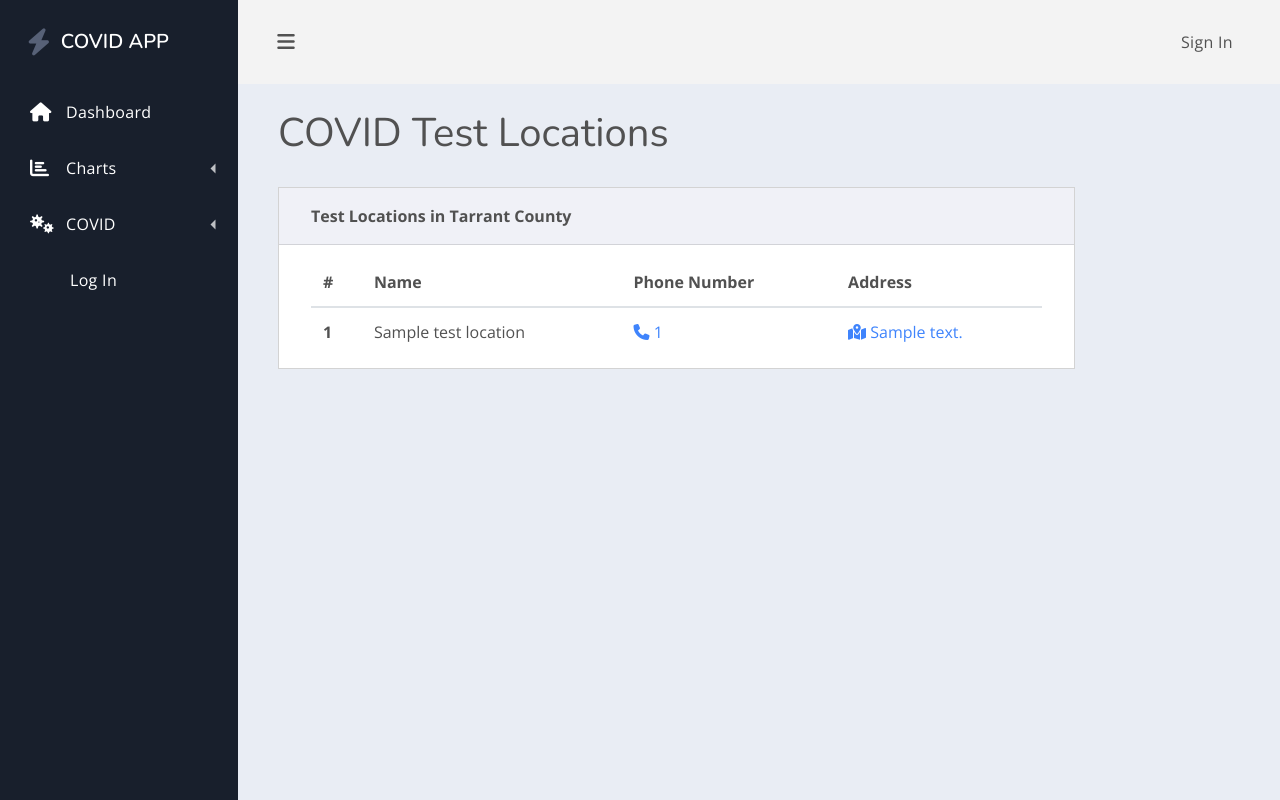
After one commit to ujjwalbgn/COVIDwebApp, a Django app: template healthcare/templates/healthcare/testLocationForm.html in a window 1280 px wide. The commit adds this page. Run offline with Django 3.2, Linux system fonts and the light colour scheme; the template is opened without the code that fills it: most values are stand-ins (such as "Sample title", 1, 10 or a date in 2020); some libraries are stand-ins or nearby versions.

Commit message:
test location added

```diff
--- a/healthcare/admin.py
+++ b/healthcare/admin.py
@@ -4,4 +4,4 @@ from django.contrib import admin
 from .models import *
 
 admin.site.register(Patient)
-admin.site.register(testLocation)
+admin.site.register(TestLocation)
--- a/healthcare/models.py
+++ b/healthcare/models.py
@@ -32,7 +32,7 @@ class Patient(models.Model):
 
         return display
 
-class testLocation(models.Model):
+class TestLocation(models.Model):
     name = models.CharField(max_length=200, null=False)
     address = models.CharField(max_length=500, null=True)
     phone_number = models.CharField(max_length= 200, null= True)
--- a/healthcare/templates/healthcare/main.html
+++ b/healthcare/templates/healthcare/main.html
@@ -10,7 +10,7 @@
     <link rel="stylesheet" href="{% static 'css/spur.css'%}">
     <script src="https://cdnjs.cloudflare.com/ajax/libs/Chart.js/2.7.3/Chart.bundle.min.js"></script>
     <script src="{% static '/js/chart-js-config.js'%}"></script>
-
+    <script src="https://use.fontawesome.com/d7a6814639.js"></script>
     <title>COVID APP</title>
 </head>
 
@@ -66,6 +66,7 @@
 <script src="https://cdnjs.cloudflare.com/ajax/libs/popper.js/1.14.7/umd/popper.min.js" integrity="sha384-UO2eT0CpHqdSJQ6hJty5KVphtPhzWj9WO1clHTMGa3JDZwrnQq4sF86dIHNDz0W1" crossorigin="anonymous"></script>
 <script src="https://stackpath.bootstrapcdn.com/bootstrap/4.3.1/js/bootstrap.min.js" integrity="sha384-JjSmVgyd0p3pXB1rRibZUAYoIIy6OrQ6VrjIEaFf/nJGzIxFDsf4x0xIM+B07jRM" crossorigin="anonymous"></script>
 <script src="{% static '/js/spur.js'%}"></script>
+
 </body>
 
 </html>
--- a/healthcare/templates/healthcare/nav.html
+++ b/healthcare/templates/healthcare/nav.html
@@ -20,34 +20,15 @@
                 <a href="chartjs.html" class="dash-nav-dropdown-item">Chart.js</a>
             </div>
         </div>
-        <div class="dash-nav-dropdown ">
+       <div class="dash-nav-dropdown">
             <a href="#!" class="dash-nav-item dash-nav-dropdown-toggle">
-                <i class="fas fa-cube"></i> Components </a>
+                <i class="fas fa-viruses"></i> COVID </a>
             <div class="dash-nav-dropdown-menu">
-                <a href="cards.html" class="dash-nav-dropdown-item">Cards</a>
-                <a href="forms.html" class="dash-nav-dropdown-item">Forms</a>
-                <div class="dash-nav-dropdown ">
-                    <a href="#" class="dash-nav-dropdown-item dash-nav-dropdown-toggle">Icons</a>
-                    <div class="dash-nav-dropdown-menu">
-                        <a href="icons.html" class="dash-nav-dropdown-item">Solid Icons</a>
-                        <a href="icons.html#regular-icons" class="dash-nav-dropdown-item">Regular Icons</a>
-                        <a href="icons.html#brand-icons" class="dash-nav-dropdown-item">Brand Icons</a>
-                    </div>
-                </div>
-                <a href="stats.html" class="dash-nav-dropdown-item">Stats</a>
-                <a href="tables.html" class="dash-nav-dropdown-item">Tables</a>
-                <a href="typography.html" class="dash-nav-dropdown-item">Typography</a>
-                <a href="userinterface.html" class="dash-nav-dropdown-item">User Interface</a>
-            </div>
-        </div>
-        <div class="dash-nav-dropdown">
-            <a href="#!" class="dash-nav-item dash-nav-dropdown-toggle">
-                <i class="fas fa-file"></i> Layouts </a>
-            <div class="dash-nav-dropdown-menu">
-                <a href="blank.html" class="dash-nav-dropdown-item">Blank</a>
+                <a href="{% url 'testLocation' %}" class="dash-nav-dropdown-item dash-nav-item">
+                    <i class="fas fa-hospital-alt"></i>Test Sites</a>
+
                 <a href="content.html" class="dash-nav-dropdown-item">Content</a>
-                <a href="login.html" class="dash-nav-dropdown-item">Log in</a>
-                <a href="signup.html" class="dash-nav-dropdown-item">Sign up</a>
+
             </div>
         </div>
 
--- /dev/null
+++ b/healthcare/templates/healthcare/testLocationForm.html
@@ -0,0 +1,52 @@
+
+{% extends 'healthcare/main.html' %}
+
+{% block content %}
+    {% load myfilters %}
+    <main class="dash-content">
+        <div class="container-fluid">
+            <h1 class="dash-title">COVID Test Locations</h1>
+            <div class="row">
+                <div class="col-lg-10">
+                    <div class="card spur-card">
+                        <div class="card-header">
+                            <div class="spur-card-title">Test Locations in Tarrant County</div>
+                        </div>
+                        <div class="card-body ">
+                            <table class="table table-hover table-in-card">
+                                <thead>
+                                <tr>
+                                    <th scope="col">#</th>
+                                    <th scope="col">Name</th>
+                                    <th scope="col">Phone Number</th>
+                                    <th scope="col">Address</th>
+                                </tr>
+                                </thead>
+                                <tbody>
+
+                                {% for testLocation in testLocations %}
+                                    <tr>
+                                        <th scope="row"> {{ forloop.counter }}</th>
+                                        <td>{{ testLocation.name }}</td>
+                                        <td>
+
+                                            <a target="_blank"  href="tel:{{ testLocation.phone_number }}">
+                                            <i class="fas fa-phone" aria-hidden="true"></i> {{ testLocation.phone_number }}
+                                            </a>
+                                        </td>
+                                        <td>
+                                            <a target="_blank"  href="https://maps.google.com/?q={{ testLocation.address }}">
+                                               <i class="fas fa-map-marked-alt"></i>  {{ testLocation.address }}</a>
+                                        </td>
+                                    </tr>
+                                {% endfor %}
+                                </tbody>
+                            </table>
+                        </div>
+                    </div>
+                </div>
+            </div>
+        </div>
+    </main>
+
+{% endblock %}
--- a/healthcare/urls.py
+++ b/healthcare/urls.py
@@ -11,4 +11,6 @@ urlpatterns = [
 
     path('', views.home, name="home"),
     path('edit_patient/<int:pk>/', views.editPateint, name="editPatient"),
+    path('testlocation/', views.testLocation, name="testLocation"),
+
 ]
```
Also changed, not shown: healthcare/forms.py (+2 -14 lines), healthcare/views.py (+16 -1 lines), db.sqlite3.
